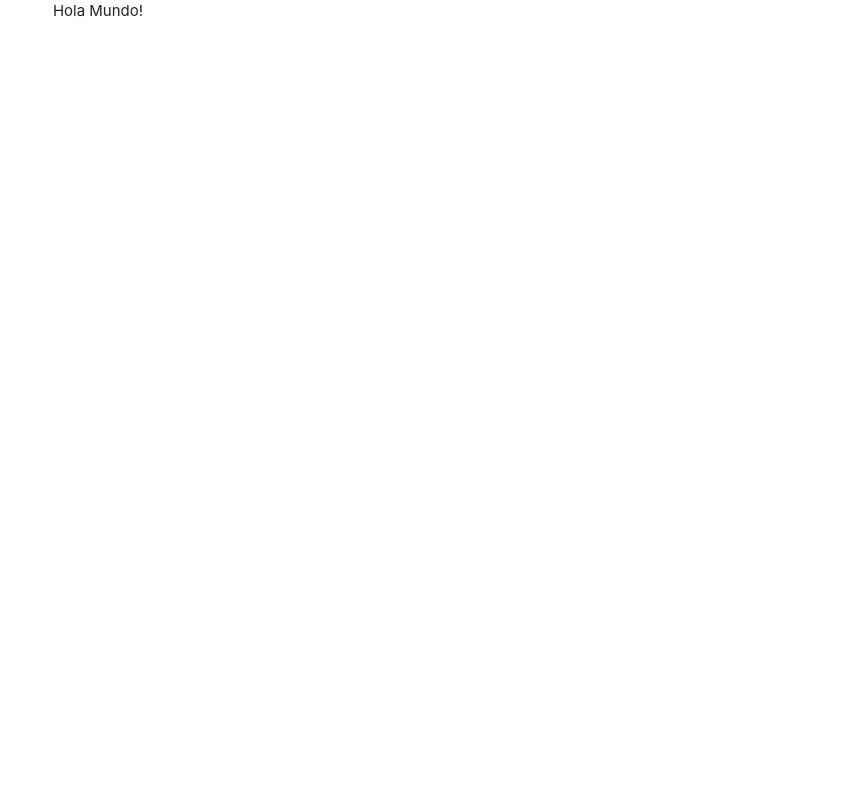
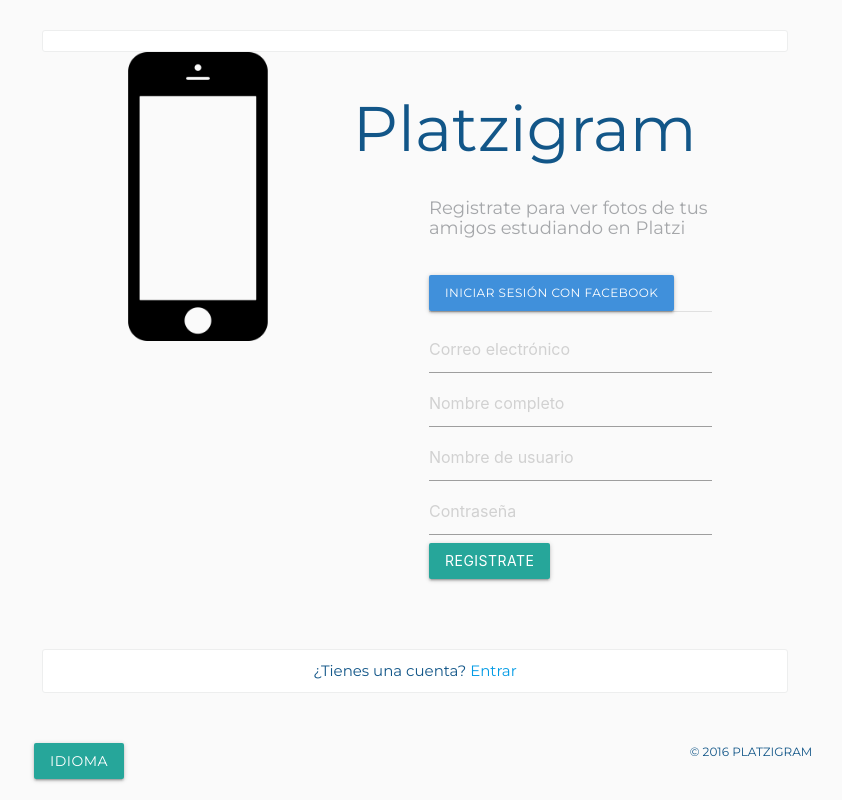
Before and after one commit to alyinmobiliaria/PLATZIGRAM, a website: page index.html in a window 1280 px wide. Shown: the whole page, without its empty margins (225-1067 px from the left). Drawn offline with nearby package versions, Linux system fonts and the light colour scheme.

Commit message:
Archivos
Creamos archivos html, css, se importaron fuentes, se importo
MaterialCss desde la CDN, se agregaron assets.

```diff
--- a/index.html
+++ b/index.html
@@ -3,11 +3,11 @@
 <head>
 	<meta charset="UTF-8"/>
 	<meta name="viewport" content="width=device-width, initial-scale=1.0, user-scalable=no"/>
-	<title>PLATIGRAM</title>
+	<title>PLATZIGRAM</title>
 	<!-- Compiled and minified CSS -->
-  	<link rel="stylesheet" href="https://cdnjs.cloudflare.com/ajax/libs/materialize/0.97.6/css/materialize.min.css">
-
-
+  <link rel="stylesheet" href="https://cdnjs.cloudflare.com/ajax/libs/materialize/0.97.6/css/materialize.min.css">
+ 	<link href='https://fonts.googleapis.com/css?family=Montserrat|Oleo+Script:400,700' rel='stylesheet' type='text/css'>
+	<link rel="stylesheet" type="text/css" href="public/app.css">
 </head>
 <body>
 	<section id="main-container">
@@ -15,7 +15,44 @@
 			 <!-- Page Content goes here -->
 			<div class="row">
 				<div class="col s10 push-s1">
-					Hola Mundo!
+					<div class="row">
+						<div class="signup-box"></div>
+							<div class="col m5 hide-on-small-only">
+								<img class="iphone" src="public/iphone.png" alt="iphone Image">
+							</div>
+							<div class="col s12 m7">
+								<div class="row">
+									<h1 class="platzigram">Platzigram</h1>
+									<form action="" class="signup-form">
+										<h2>Registrate para ver fotos de tus amigos estudiando en Platzi</h2>
+										<div class="section">
+											<a href="" class="btn btn-fb hiden-on-small-only">
+												Iniciar sesión con Facebook
+											</a>
+											<a href="" class="btn btn-fb hide-on-med-and-up">
+												Iniciar sesión
+											</a>
+											<div class="divider">
+
+											</div>
+											<div class="section">
+												<input type="email" name="email" placeholder="Correo electrónico">
+												<input type="text" name="name" placeholder="Nombre completo">
+												<input type="text" name="username" placeholder="Nombre de usuario">
+												<input type="password" name="password" placeholder="Contraseña">
+												<button class="btn waves-effect waves-light" type="submit">Registrate</button>
+											</div>
+										</div>
+									</form>
+								</div>
+							</div>
+						</div>
+						<div class="row">
+							<div class="login-box">
+								¿Tienes una cuenta? <a href="/signin">Entrar</a>
+							</div>
+						</div>
+					</div>
 				</div>
 <!-- 				<div class="col s1">2</div>
 				<div class="col s1">3</div>
@@ -31,6 +68,25 @@
     		</div>
 		</div>
 	</section>
+	<footer class="site-footer">
+		<div class="container">
+			<div class="row">
+				<div class="col s12 l3 center-align">
+				  <!-- Dropdown Trigger -->
+				  <a class='dropdown-button btn' href='#' data-activates='dropdown1'>Idioma</a>
+				  <!-- Dropdown Structure -->
+				  <ul id='dropdown1' class='dropdown-content'>
+				    <li><a href="#!">Español</a></li>
+				    <li><a href="#!">Ingles</a></li>
+				  </ul>
+				</div>
+				<div class="col s12 l3 push-l6 center-align">
+					© 2016 Platzigram
+				</div>
+			</div>
+		</div>
+	</footer>
+	<script src="https://code.jquery.com/jquery-2.2.3.min.js" integrity="sha256-a23g1Nt4dtEYOj7bR+vTu7+T8VP13humZFBJNIYoEJo=" crossorigin="anonymous"></script>
   	<!-- Compiled and minified JavaScript -->
 	<script src="https://cdnjs.cloudflare.com/ajax/libs/materialize/0.97.6/js/materialize.min.js"></script>
 </body>
--- /dev/null
+++ b/package.json
@@ -0,0 +1,4 @@
+{
+  "name": "",
+  "version": ""
+}
--- /dev/null
+++ b/public/app.css
@@ -0,0 +1,47 @@
+body{
+	background: #fafafa;
+	color: #125688;
+	font-family: Montserrat;
+}
+#main-container{
+	margin: 30px auto;
+}
+.iphone{
+	max-width: 100%
+}
+.site-footer{
+	text-transform: uppercase;
+	font-size: 12px;
+}
+.login-box,
+.signup-box {
+	background-color: white;
+	border: 1px solid #edeeee;
+	border-radius: 3px;
+	padding: 10px 0;
+	text-align: center;
+}
+.signup-box .platzigram{
+	font-family: "Oleo Script";
+	font-size: 42px;
+}
+.signup-form{
+	width: 65%;
+	margin: 0 auto;
+}
+.signup-form h2{
+	color: #a5a7aa;
+	font-size: 1.2em;
+}
+.signup-form .btn.btn-fb{
+	background-color: #4090db;
+	font-size: .8em;
+}
+.signup-form .btn.btn-fb:hover{
+	background-color: #2d6599;
+	font-size: .9em;
+}
+.signup-form .btn.btn-signup{
+	background-color: #125688;
+
+}
```
Also changed, not shown: public/iphone.png (added), 2 other files.
